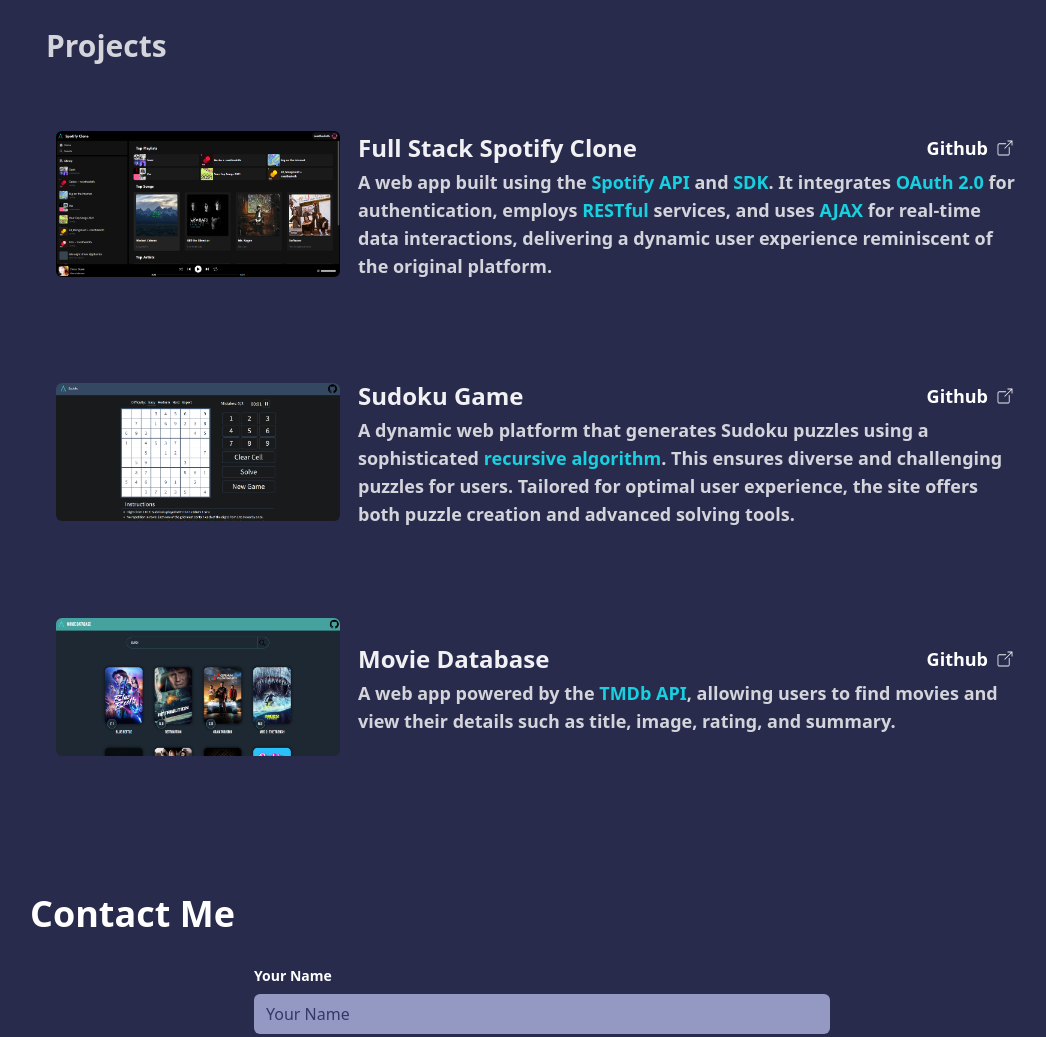
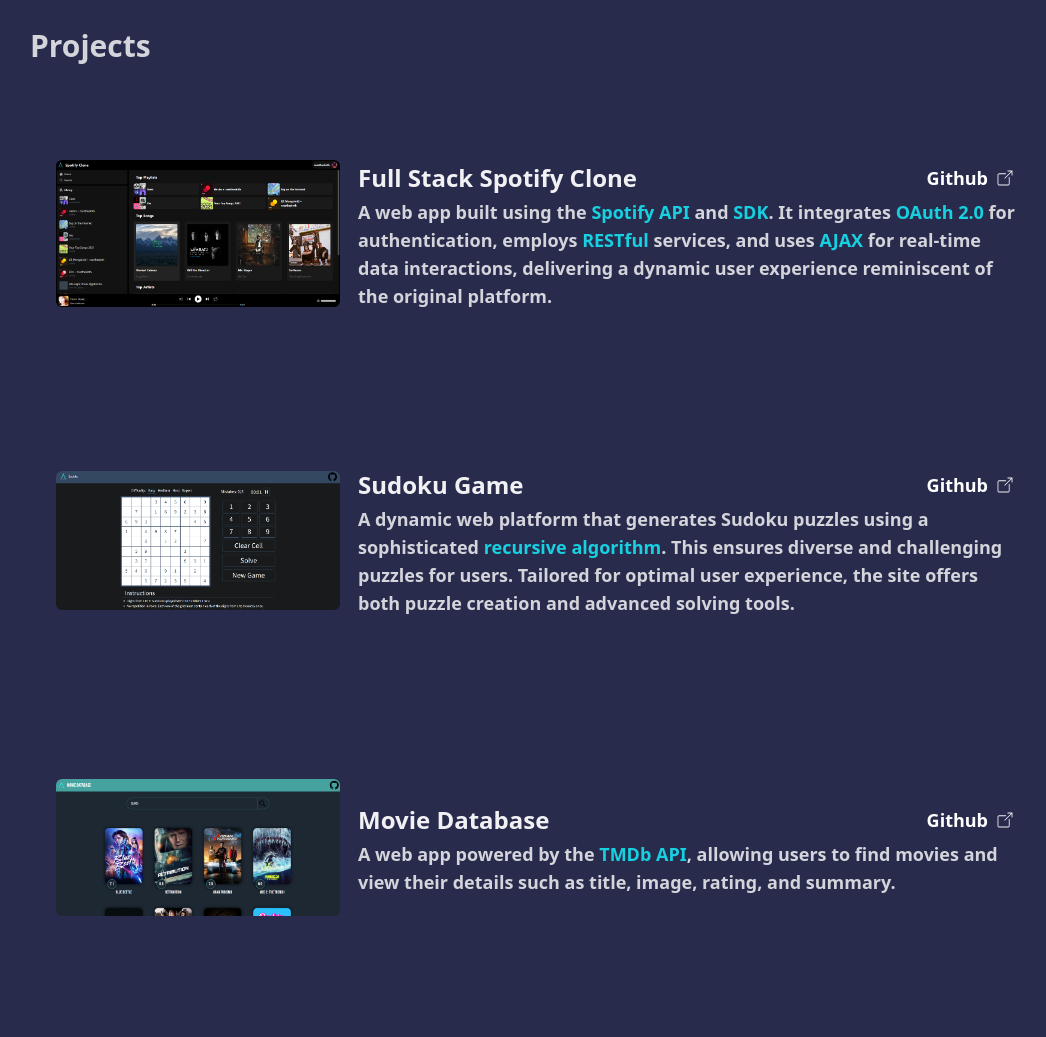
Before and after one commit to BradT615/Portfolio, a website: page index.html in a window 1280 px wide. Shown: the part 1000-2037 px from the top of the page, without its empty margins (98-1144 px from the left). Drawn offline with nearby package versions, Linux system fonts and the light colour scheme.

Commit message:
fixed project card size & color

```diff
--- a/index.html
+++ b/index.html
@@ -82,11 +82,11 @@
                     </div>
                 </div>
             </div>
-            <div class="projects-container px-2 md:px-16 pt-8 w-full md:max-w-6xl 2xl:max-w-4xl flex flex-col gap-8">
-                <h1 class="text-3xl font-semibold text-customHeader px-4">Projects</h1>
+            <div class="projects-container px-6 md:px-16 pt-8 w-full md:max-w-6xl 2xl:max-w-4xl flex flex-col gap-8">
+                <h1 class="text-3xl font-semibold text-customHeader">Projects</h1>
 
-                <div class="relative spotify-project p-6 max-w-sm md:max-w-6xl 2xl:max-w-3xl rounded-lg mx-auto hover:bg-customBgLight glow-effect flex flex-col items-center md:flex-row gap-2">
-                    <img class="w-72 rounded-lg border-2 border-customBg" src="images/spotifyCloneThumbnail.png" alt="">
+                <div class="relative spotify-project p-6 max-w-lg min-h-[275px] md:max-w-6xl 2xl:max-w-3xl rounded-lg mx-auto hover:bg-customBgLight hover:bg-opacity-80 glow-effect flex flex-col items-center md:flex-row gap-2">
+                    <img class="md:w-72 rounded-lg border-2 border-customBg" src="images/spotifyCloneThumbnail.png" alt="">
                     <div class="flex flex-col md:text-left p-2">
                         <div class="flex justify-between items-center">
                             <h1 class="text-2xl py-1 font-semibold text-customPrimaryText">Full Stack Spotify Clone</h1>
@@ -105,10 +105,9 @@
                     </div>
                 </div>
 
-
-                <div class="relative project p-6 max-w-sm md:max-w-6xl 2xl:max-w-3xl rounded-lg mx-auto hover:bg-customBgLight glow-effect flex flex-col items-center md:flex-row gap-2">
+                <div class="relative project p-6 max-w-lg min-h-[275px] md:max-w-6xl 2xl:max-w-3xl rounded-lg mx-auto hover:bg-customBgLight hover:bg-opacity-80 glow-effect flex flex-col items-center md:flex-row gap-2">
                     <a href="https://bradt615sudoku.netlify.app" class="absolute inset-0 z-10" aria-hidden="true"></a>
-                    <img class="w-72 rounded-lg border-2 border-customBg" src="images/sudokuThumbnail.png" alt="">
+                    <img class="md:w-72 rounded-lg border-2 border-customBg" src="images/sudokuThumbnail.png" alt="">
                     <div class="flex flex-col md:text-left p-2">
                         <div class="flex justify-between items-center">
                             <h1 class="text-2xl py-1 font-semibold text-customPrimaryText">Sudoku Game</h1>
@@ -125,9 +124,10 @@
                         </p>
                     </div>
                 </div>
-                <div class="relative project p-6 max-w-sm md:max-w-6xl 2xl:max-w-3xl rounded-lg mx-auto hover:bg-customBgLight glow-effect flex flex-col items-center md:flex-row gap-2">
+
+                <div class="relative project p-6 max-w-lg min-h-[275px] md:max-w-6xl 2xl:max-w-3xl rounded-lg mx-auto hover:bg-customBgLight hover:bg-opacity-80 glow-effect flex flex-col items-center md:flex-row gap-2">
                     <a href="https://bradt615movie.netlify.app" class="absolute inset-0 z-10" aria-hidden="true"></a>
-                    <img class="w-72 rounded-lg border-2 border-customBg" src="images/movieDatabaseThumbnail.png" alt="">
+                    <img class="md:w-72 rounded-lg border-2 border-customBg" src="images/movieDatabaseThumbnail.png" alt="">
                     <div class="flex flex-col md:text-left p-2">
                         <div class="flex justify-between items-center">
                             <h1 class="text-2xl py-1 font-semibold text-customPrimaryText">Movie Database</h1>
```
Also changed, not shown: output.css.
